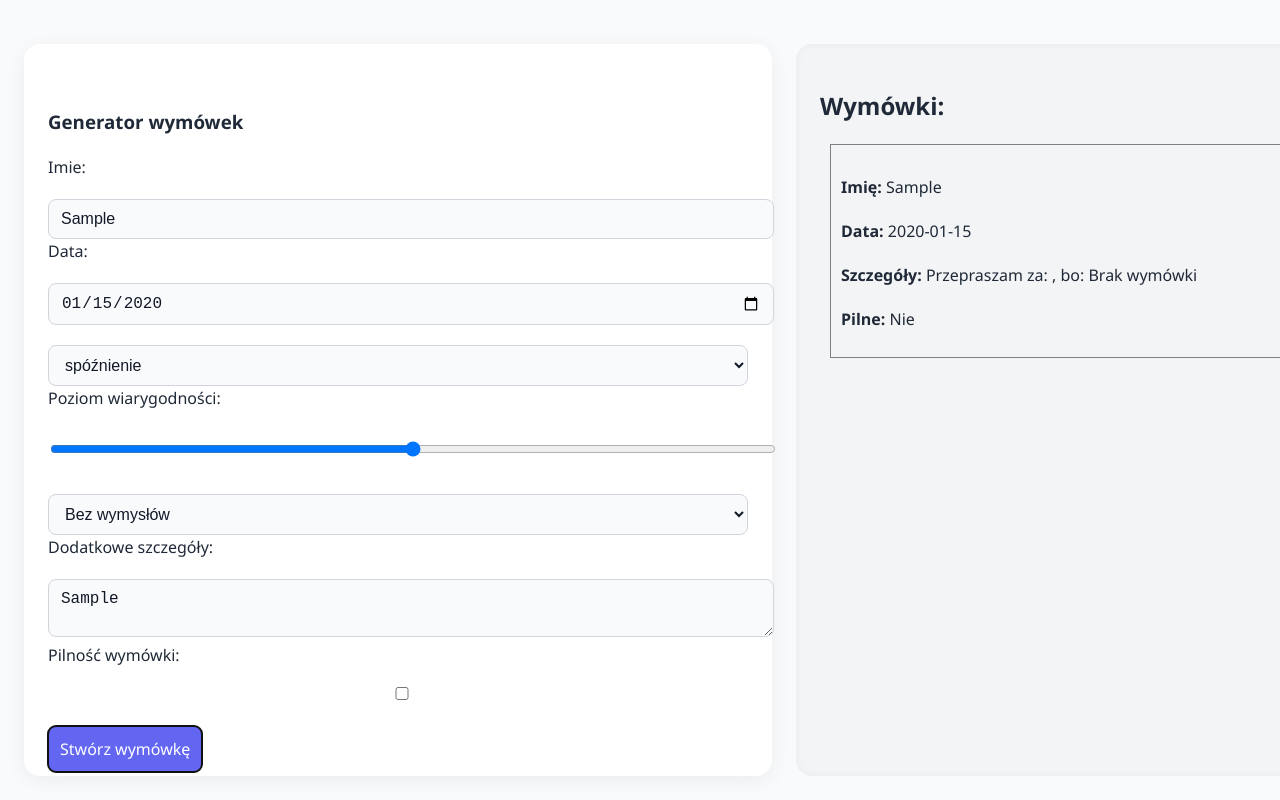
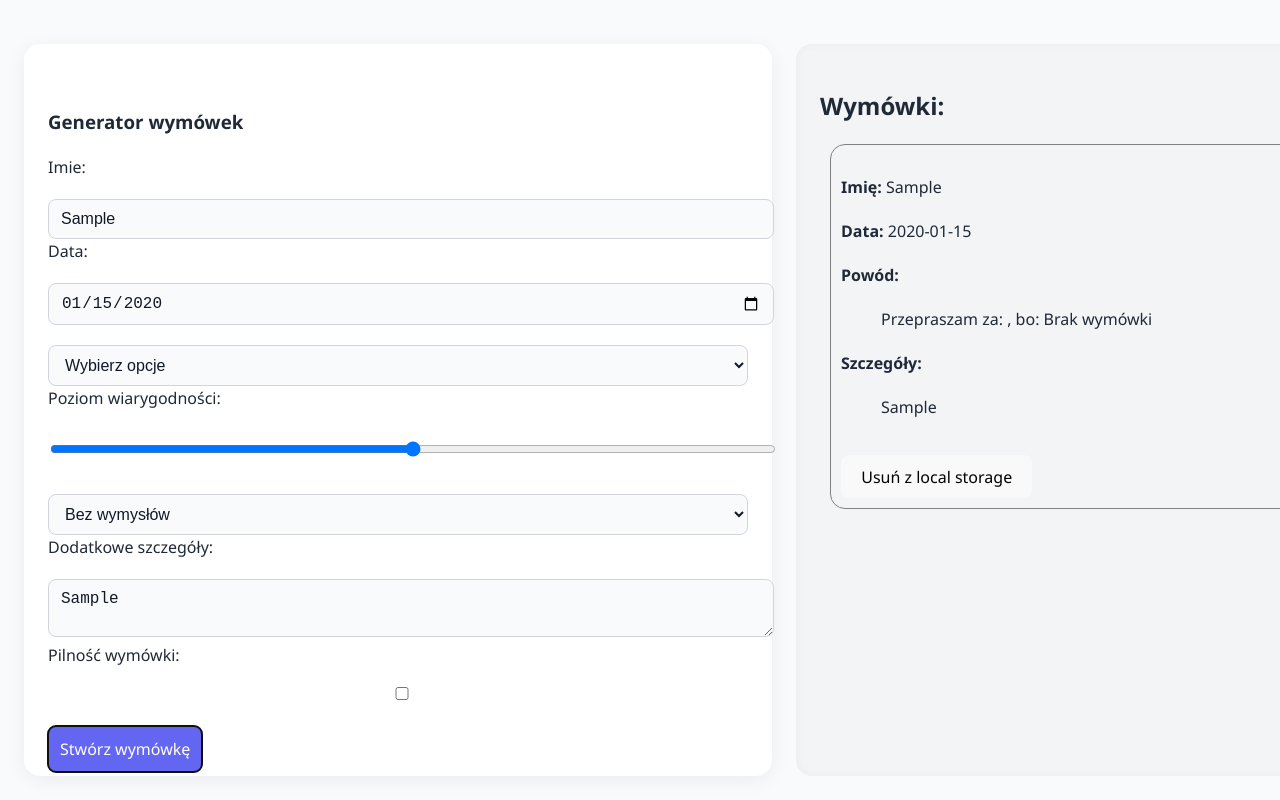
Before and after one commit to wsad4679/Excuse-Generator, a React (Vite) app: page / in a window 1280 px wide. Both pictures are taken after typing "Sample", "2020-01-15", "Sample" into the empty fields and a click on the button "Stwórz wymówkę". Shown: the part 60-860 px from the top of the page. Built offline with nearby package versions, Linux system fonts and the light colour scheme.

Commit message:
create function to add and delete excuses from local storage

```diff
--- a/src/Excuse.tsx
+++ b/src/Excuse.tsx
@@ -140,7 +140,11 @@ interface UserExcuse {
     isUrgent: boolean;
 }
 const Excuse = ({ acceptData }: AcceptData) => {
-    const [userExcusesList, setUserExcusesList] = useState<UserExcuse[]>([]);
+    const [userExcusesList, setUserExcusesList] = useState<UserExcuse[]>(()  =>{
+        const savedExcuses = localStorage.getItem('userExcuses');
+        return savedExcuses ? JSON.parse(savedExcuses) : [];
+    });
+
 
     useEffect(() => {
         if (acceptData.length > 0) {
@@ -168,15 +172,35 @@ const Excuse = ({ acceptData }: AcceptData) => {
                     isUrgent: lastExcuse.isUrgent,
                 },
             ]);
+
         }
+
     }, [acceptData]);
+
+    localStorage.setItem('userExcuses', JSON.stringify(userExcusesList));
+
+
+
+    function deleteFromLocalStorage(index: number) {
+        const updatedList = [...userExcusesList];
+        updatedList.splice(index, 1);
+        localStorage.setItem('userExcuses', JSON.stringify(updatedList));
+        setUserExcusesList(updatedList);
+    }
+
+
 
     return (
         <div>
             <h2>Wymówki:</h2>
             {userExcusesList.length === 0 && <p>Brak wymówek</p>}
             {userExcusesList.map((excuse, index) => (
-                <div key={index} style={{ border: "1px solid gray", padding: "10px", margin: "10px" }}>
+                <div key={index} style={{padding: "10px", margin: "10px",
+                border: excuse.isUrgent ? "3px solid red" : "1px solid gray",  borderRadius: "15px"
+                }}
+                >
+                    {excuse.isUrgent ? <h2 style={{color: "rgb(0,188,255)" }}>Pilne!</h2> : null}
+
                     <p>
                         <strong>Imię:</strong> {excuse.name}
                     </p>
@@ -184,11 +208,14 @@ const Excuse = ({ acceptData }: AcceptData) => {
                         <strong>Data:</strong> {excuse.date}
                     </p>
                     <p>
-                        <strong>Szczegóły:</strong> {excuse.content}
+                        <strong>Powód:</strong> <blockquote>{excuse.content}</blockquote>
                     </p>
+
                     <p>
-                        <strong>Pilne:</strong> {excuse.isUrgent ? "Tak" : "Nie"}
+                        <strong>Szczegóły: </strong> <blockquote>{excuse.details}</blockquote>
                     </p>
+
+                    <button onClick={() =>deleteFromLocalStorage(index)}>Usuń z local storage</button>
                 </div>
             ))}
         </div>
--- a/src/Form.tsx
+++ b/src/Form.tsx
@@ -52,8 +52,9 @@ const Form = ({sendData}:SendData) => {
             <br/>
 
             <select value={formData.category} name="category" onChange={handleChage}>
+                <option value="">Wybierz opcje</option>
                 <option value="spóźnienie">spóźnienie</option>
-                <option value="nieobecność" selected>nieobecność</option>
+                <option value="nieobecność" defaultValue={"nieobecność"}>nieobecność</option>
                 <option value="brak_zadania">brak zadania</option>
                 <option value="nieodesłanie_repo">nieodesłanie repo</option>
             </select>
```
